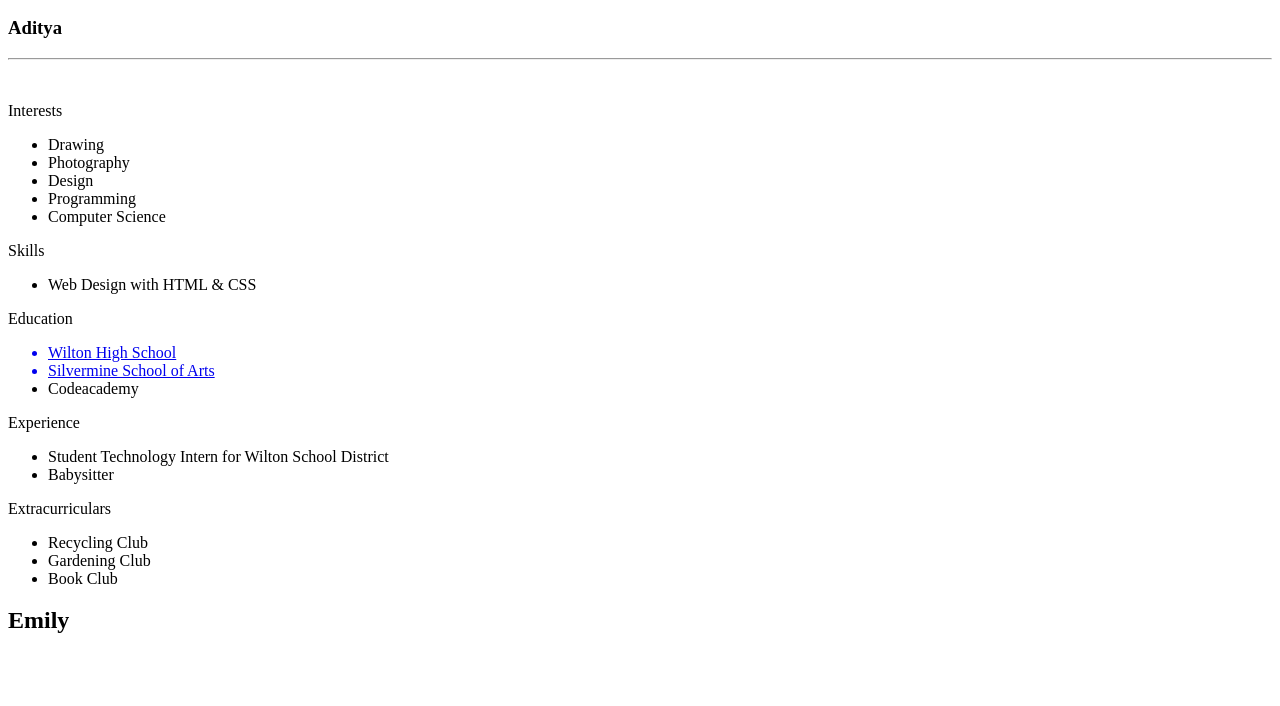
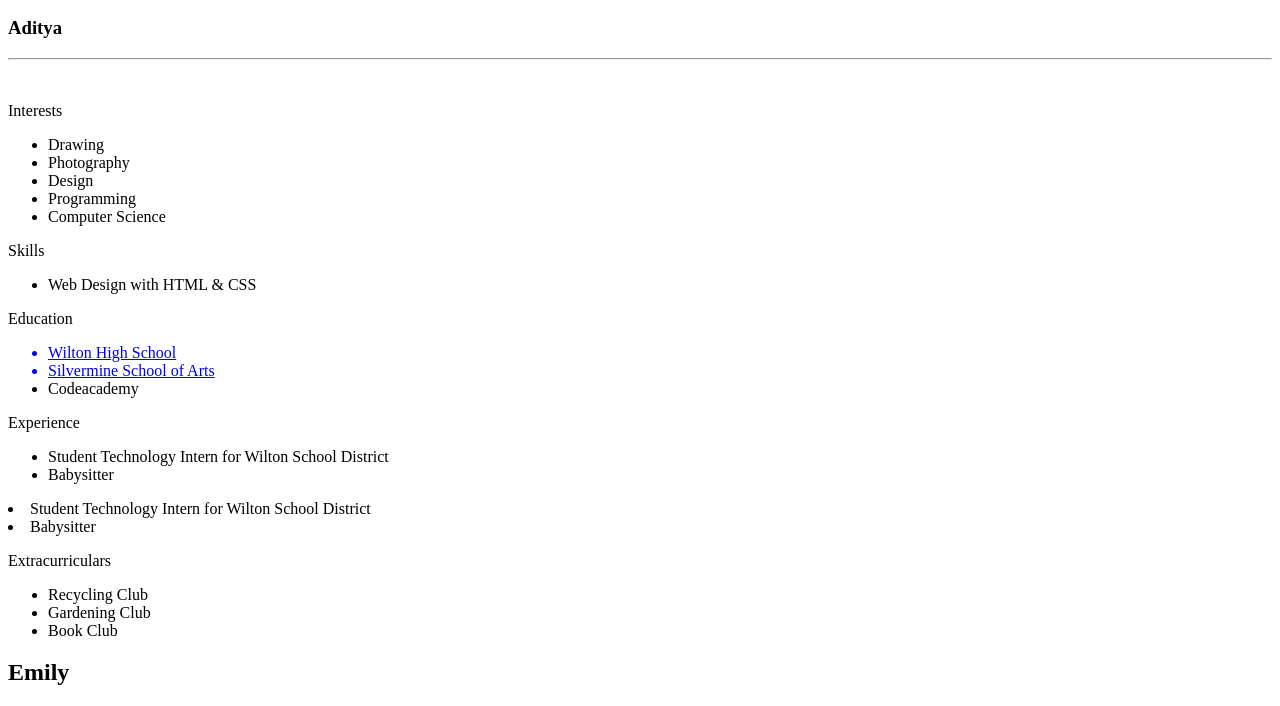
Before and after one commit to adi1237/learning-project, a plain HTML site: page index.html in a window 1280 px wide. Shown: the part 154-860 px from the top of the page. Before the commit the page ends 808 px from the top, so only its background shows below. Drawn offline with Linux system fonts and the light colour scheme.

Commit message:
commit by branch1

```diff
--- a/index.html
+++ b/index.html
@@ -35,6 +35,10 @@
     <li>Student Technology Intern for Wilton School District</li>
     <li>Babysitter</li>
   </ul>
+   <u2>
+    <li>Student Technology Intern for Wilton School District</li>
+    <li>Babysitter</li>
+  </u2>
   <p class="head">Extracurriculars</p>
   <ul>
     <li>Recycling Club</li>
```
